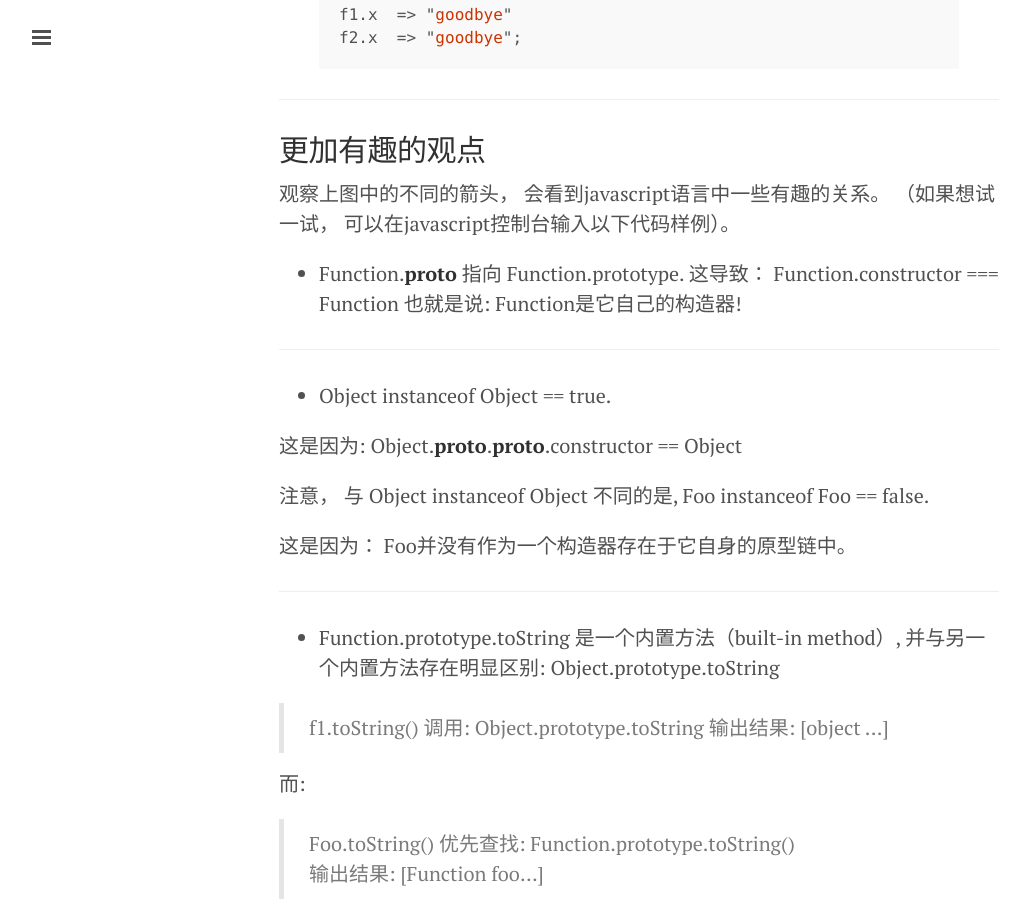
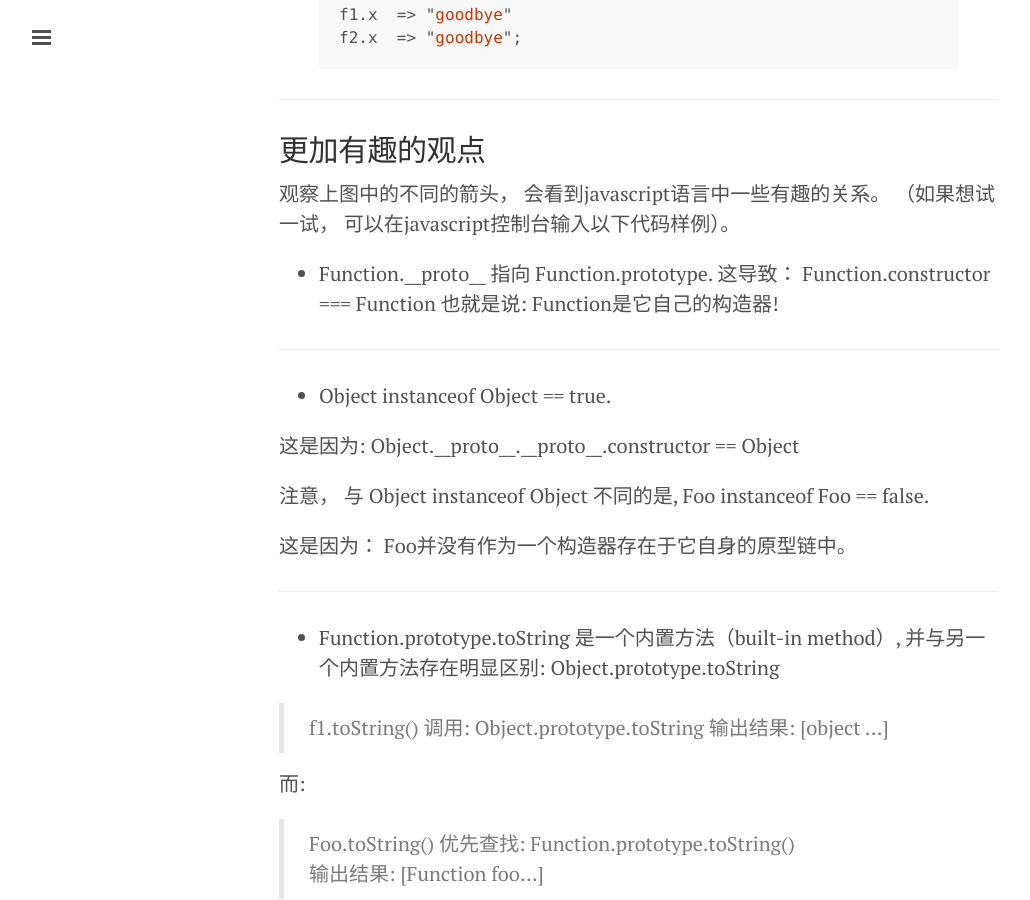
Before and after one commit to clarkdo/clarkdo.github.com, a Jekyll site: the page built from _posts/2014-08-21-17.md, in a window 1280 px wide and 900 px high, scrolled down 3131 px. Shown: the whole window, without its empty margins (1-1031 px from the left). Built offline with Jekyll 4.4.1, drawn with Linux system fonts in a browser that asks for light colours; Markdown is read by kramdown in place of the engine named in the settings; comment, search, counter and statistics services are not loaded.

```diff
--- a/_posts/2014-08-21-17.md
+++ b/_posts/2014-08-21-17.md
@@ -16,11 +16,11 @@ comments: true
 
 ---
 
-- Mozilla/Konqueror 中包含一个属性名为__proto__的特殊实现, 这个属性指向其构造器函数的原型属性(构造器函数通常用于创建此类型的任意实例).
+- Mozilla/Konqueror 中包含一个属性名为\__proto__的特殊实现, 这个属性指向其构造器函数的原型属性(构造器函数通常用于创建此类型的任意实例).
 
 ---
 
-- 无论__proto__属性是否存在, 通常来讲, 所有对象都使用原型属性指向对象的构造器函数. 这个prototype属性是Javascript标准的一部分. 原型属性上, 默认有一个构造器属性指回到原型属性对应的函数.
+- 无论\__proto__属性是否存在, 通常来讲, 所有对象都使用原型属性指向对象的构造器函数. 这个prototype属性是Javascript标准的一部分. 原型属性上, 默认有一个构造器属性指回到原型属性对应的函数.
 
 ---
 
@@ -97,7 +97,7 @@ f2.x  => "goodbye";
 ## 更加有趣的观点
 观察上图中的不同的箭头， 会看到javascript语言中一些有趣的关系。 （如果想试一试， 可以在javascript控制台输入以下代码样例）。
 
-- Function.__proto__ 指向 Function.prototype. 这导致：
+- Function.\__proto__ 指向 Function.prototype. 这导致：
 Function.constructor === Function
 也就是说: Function是它自己的构造器!
 
@@ -105,7 +105,7 @@ Function.constructor === Function
 
 - Object instanceof Object == true.
 
-这是因为: Object.__proto__.__proto__.constructor == Object
+这是因为: Object.\__proto__.\__proto__.constructor == Object
 
 注意， 与 Object instanceof Object 不同的是, Foo instanceof Foo == false.
 
```
